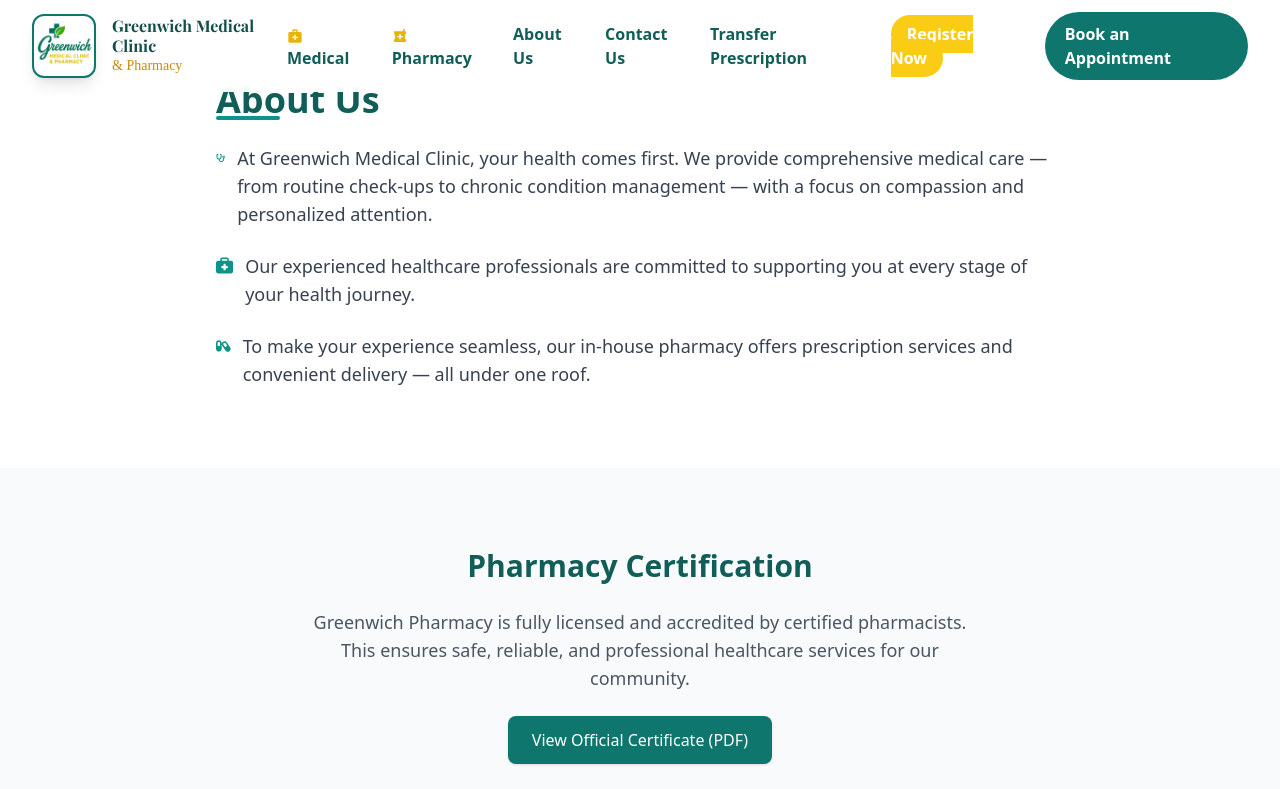
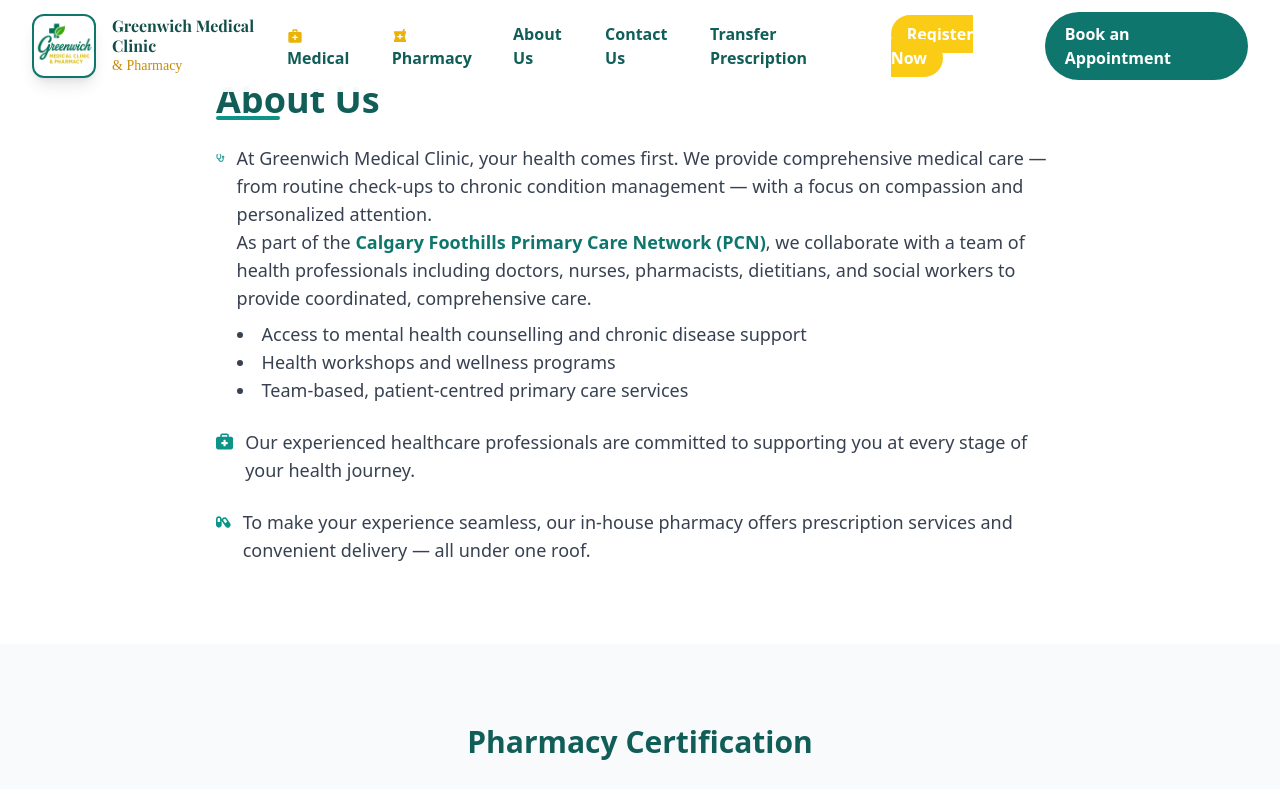
Before and after one commit to IshaPatel-1992/greenwich-pharmacy-clinic-latest, a React (Create React App) app: page /aboutuspg in a window 1280 px wide. Shown: the top 789 px of the page. Built offline with nearby package versions, Linux system fonts and the light colour scheme.

Commit message:
added info about PCN on HomePage and AboutUs Floating button Flu shots

```diff
--- a/src/components/About.jsx
+++ b/src/components/About.jsx
@@ -54,6 +54,7 @@
           <p className="text-base md:text-lg text-gray-700 mb-6 leading-relaxed">
             At Greenwich Medical Clinic, your health and well-being come first.
             Our compassionate team provides personalized medical care, from routine check-ups to specialized consultations.
+            As a proud member of the <b>Calgary Foothills Primary Care Network (PCN)</b>, we collaborate with local physicians and healthcare professionals to deliver coordinated, patient-centred care.
             Our on-site{" "}
             <span className="font-semibold text-teal-700">
               Greenwich Pharmacy is fully licensed and accredited by certified pharmacists
@@ -61,7 +62,6 @@
             , ensuring safe, reliable, and professional healthcare services for our community.
             We also offer expert prescription services and convenient delivery options — all designed with your comfort in mind.
           </p>
-
           {/* Buttons stacked and responsive */}
           <div className="flex flex-col sm:flex-row gap-4 mb-6">
             {/* Secondary certificate button with icon hover effect */}
--- a/src/components/Hero.jsx
+++ b/src/components/Hero.jsx
@@ -1,6 +1,6 @@
 import React from "react";
 import heroVideo from "../assets/videos/1076374976-preview.mp4";
-import { FaStethoscope, FaHeartbeat } from "react-icons/fa";
+import { FaStethoscope, FaHeartbeat, FaSyringe } from "react-icons/fa";
 import { MdLocalPharmacy, MdMedicalServices } from "react-icons/md";
 import { GiMedicines } from "react-icons/gi";
 import { Link } from "react-router-dom";
@@ -43,9 +43,16 @@
         <h1 className="text-3xl md:text-5xl font-extrabold leading-tight mb-4 drop-shadow-md">
           We're here to support your health journey
         </h1>
-        <p className="text-base md:text-xl mb-8 text-white/90 font-light">
-          Compassionate care, expert professionals, and convenient access—all under one roof.
-        </p>
+       <p className="text-base md:text-xl mb-8 text-white/90 font-light">
+  Compassionate care, expert professionals, and convenient access—all under one roof.
+</p>
+
+{/* PCN Affiliation */}
+<p className="text-sm md:text-lg text-yellow-300 font-medium mb-8">
+  Proud member of the <span className="font-semibold">Calgary Foothills Primary Care Network (PCN)</span>
+  — working together to provide coordinated, patient-centred care.
+</p>
+
 
         {/* Button Group */}
         <div className="flex flex-col sm:flex-row justify-center items-center gap-4">
@@ -69,6 +76,15 @@
           🌟 Opening Soon! Stay Tuned 🌟
         </p> */ }
       </div>
+      {/* Floating Flu Vaccine Button */}
+<Link
+  to="/pharmacy-services" // or /flu-vaccine if you have that route
+  className="fixed bottom-6 right-6 bg-yellow-400 hover:bg-yellow-500 text-teal-900 font-semibold px-5 py-3 rounded-full shadow-lg flex items-center gap-2 animate-bounce z-50"
+>
+  <FaSyringe className="text-xl" />
+  Flu Shots Available
+</Link>
     </section>
   );
+
 }
--- a/src/pages/AboutUs.jsx
+++ b/src/pages/AboutUs.jsx
@@ -31,13 +31,26 @@
         </div>
 
         <div className="space-y-6 text-base md:text-lg leading-relaxed">
-          <p className="flex items-start gap-3">
+          { /* <p className="flex items-start gap-3">
             <FaStethoscope className="text-xl text-teal-600 mt-1" />
             At Greenwich Medical Clinic, your health comes first. We provide
             comprehensive medical care — from routine check-ups to chronic
             condition management — with a focus on compassion and personalized
             attention.
-          </p>
+          </p> */ }
+          <p className="flex items-start gap-3">
+  <FaStethoscope className="text-xl text-teal-600 mt-1" />
+  <span>
+    At Greenwich Medical Clinic, your health comes first. We provide comprehensive medical care — from routine check-ups to chronic condition management — with a focus on compassion and personalized attention. <br />
+    As part of the <span className="font-semibold text-teal-700">Calgary Foothills Primary Care Network (PCN)</span>, we collaborate with a team of health professionals including doctors, nurses, pharmacists, dietitians, and social workers to provide coordinated, comprehensive care.
+    <ul className="list-disc list-inside mt-2 text-gray-700">
+      <li>Access to mental health counselling and chronic disease support</li>
+      <li>Health workshops and wellness programs</li>
+      <li>Team-based, patient-centred primary care services</li>
+    </ul>
+  </span>
+</p>
+
           <p className="flex items-start gap-3">
             <FaBriefcaseMedical className="text-xl text-teal-600 mt-1" />
             Our experienced healthcare professionals are committed to supporting
@@ -48,6 +61,7 @@
             To make your experience seamless, our in-house pharmacy offers
             prescription services and convenient delivery — all under one roof.
           </p>
+
         </div>
       </section>
 
```
Also changed, not shown: 1 other file (tests, documents, lock files or other folders).
